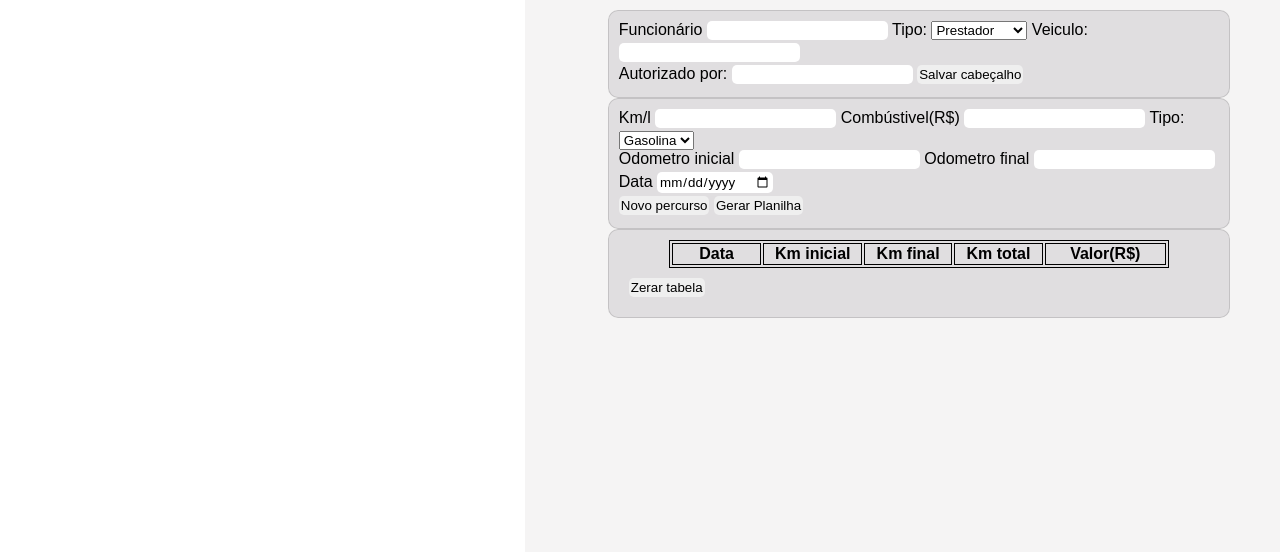
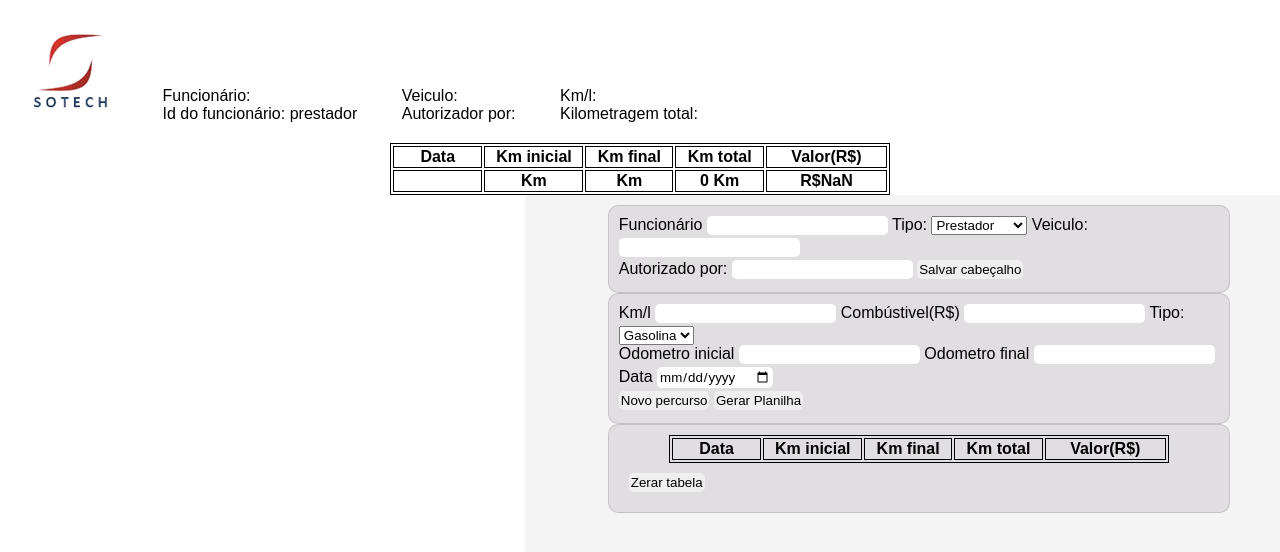
Before and after one commit to vitorh609/Web-Pages, a plain HTML site: page ProjectS/index.html in a window 1280 px wide. Both pictures are taken after a click on the button "Novo percurso". Drawn offline with Linux system fonts and the light colour scheme.

Commit message:
Implementando valores na impressao do formulario

```diff
--- a/ProjectS/index.html
+++ b/ProjectS/index.html
@@ -27,10 +27,20 @@
                 <p id="kml-print">km/l:</p>
                 <p id="km-total-print">Kilometragem total:</p>
             </div>
-            <div id="replicar-funcao">
 
-            </div>
         </div>
+    </div>
+    <div id="replicar-funcao">
+        <table id="table-data-print">
+            <tr>
+                <th>Data</th>
+                <th>Km inicial</th>
+                <th>Km final</th>
+                <th>Km total</th>
+                <th>Valor(R$)</th>
+            </tr>
+
+        </table>
     </div>
     <menu id="imagem">
         <!-- <img src="img/img-principal.jpg" id="img" alt=""> -->
@@ -93,10 +103,7 @@
 
         </fieldset>
 
-
     </div>
-
-
 
     <script src="script.js"></script>
 </body>
--- a/ProjectS/script.js
+++ b/ProjectS/script.js
@@ -8,6 +8,10 @@ var autorizador = document.getElementById('autorizador')
 var autorizadorPrint = document.getElementById('autorizador-print')
 var kmlPrint = document.getElementById('kml-print')
 var kmlTotalPrint = document.getElementById('km-total-print')
+var tabPrint = document.getElementById('table-data-print')
+var dateI = document.getElementById("data");
+let data = new Date().toLocaleDateString();
+dateI.value = data
 
 function salvarCabecalho(){
     funcionarioPrint.innerText = `Funcionário: ${funcionario.value}`
@@ -18,18 +22,44 @@ function salvarCabecalho(){
 
 }
 
+function novoPercursoPrint(){
+    var tr = document.createElement('tr')
+    var dataprint  = document.createElement('th')
+    dataprint.innerHTML = `${dateI.value}`
+    tr.appendChild(dataprint)
+
+    var kmInicioPrint = document.createElement('th')
+    kmInicioPrint.innerText = `${kmI.value} Km`
+    tr.appendChild(kmInicioPrint)
+
+    var kmFinalPrint = document.createElement('th')
+    kmFinalPrint.innerText = `${kmFinal.value} Km`
+    tr.appendChild(kmFinalPrint)
+
+    var kmTotalPrint = document.createElement('th')
+    kmTotalPrint.innerText = `${kmFinal.value - kmInicio.value} Km`
+    tr.appendChild(kmTotalPrint)
+
+    let valorGPrint = Number(gasosa.value);
+    let kmLitroPrint = Number(kmL.value);
+    let somaPrint = kmFinal.value - kmInicio.value
+
+    var kmValorprint = document.createElement('th')
+    kmValorprint.innerText = `R$${(valorGPrint / kmLitroPrint) * somaPrint }`
+    tr.appendChild(kmValorprint)
+
+    tabPrint.appendChild(tr)
+
+}
 
 var kmL = document.getElementById("kml")
 var gasosa = document.getElementById("combustivel")
 var kmI = document.getElementById("kmInicio");
 var kmF = document.getElementById("kmFinal");
-var dateI = document.getElementById("data");
+
 
 var tab = document.getElementById("table-data")
 
-
-let data = new Date().toLocaleDateString();
-dateI.value = data
 
 
 function novoPercurso(){
@@ -73,6 +103,8 @@ function novoPercurso(){
 
     }
 
+    novoPercursoPrint()
+
     // kmI.value = `${kmF.value} `
     // kmF.value = ''
     salvarCabecalho()
--- a/ProjectS/style.css
+++ b/ProjectS/style.css
@@ -68,7 +68,7 @@ table, th, td {
     margin: 10px;
 }
 #impressao{
-    display: none;
+    display: block;
 }
 #impressao div div{
     padding: 20px;
```
